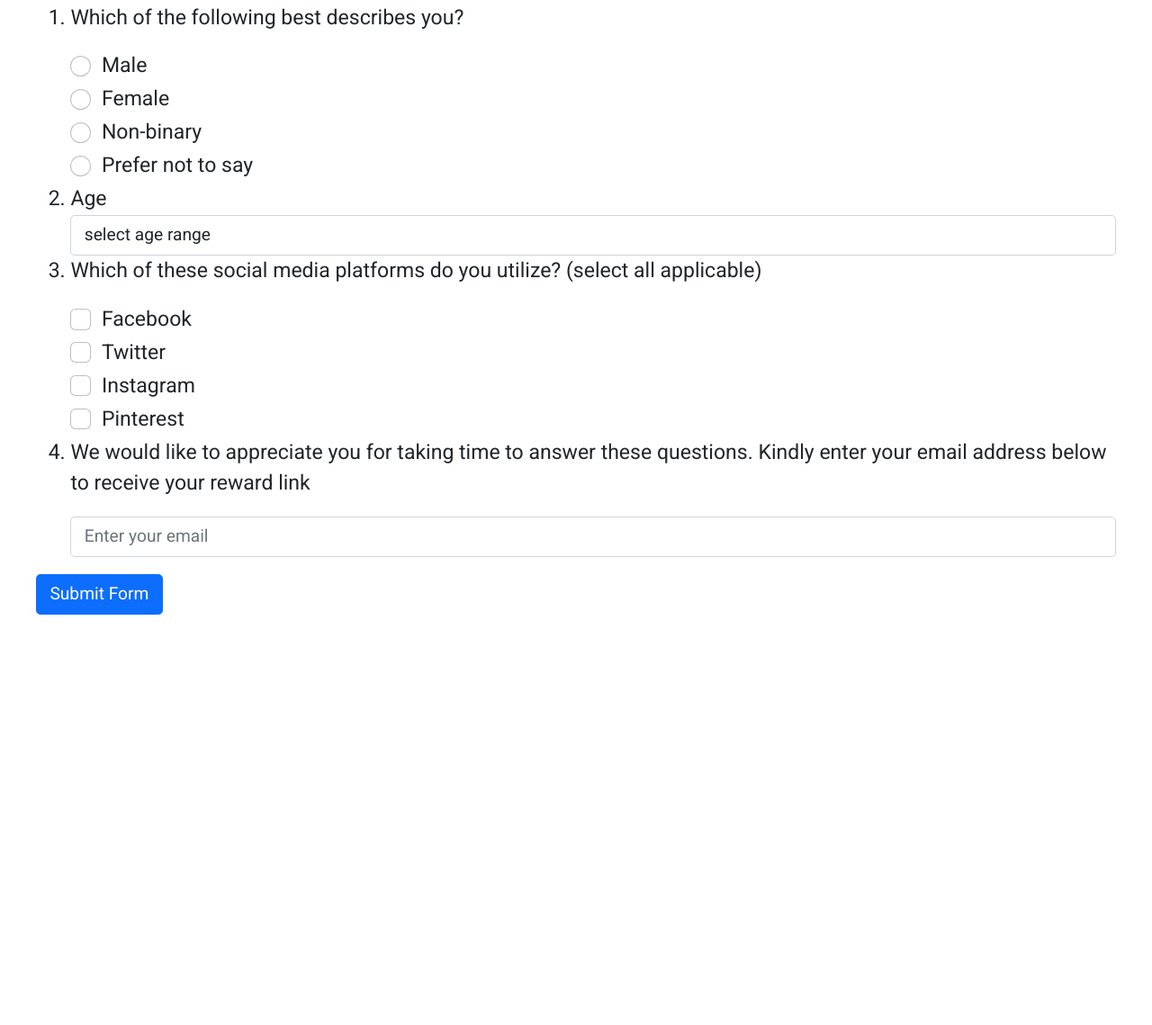
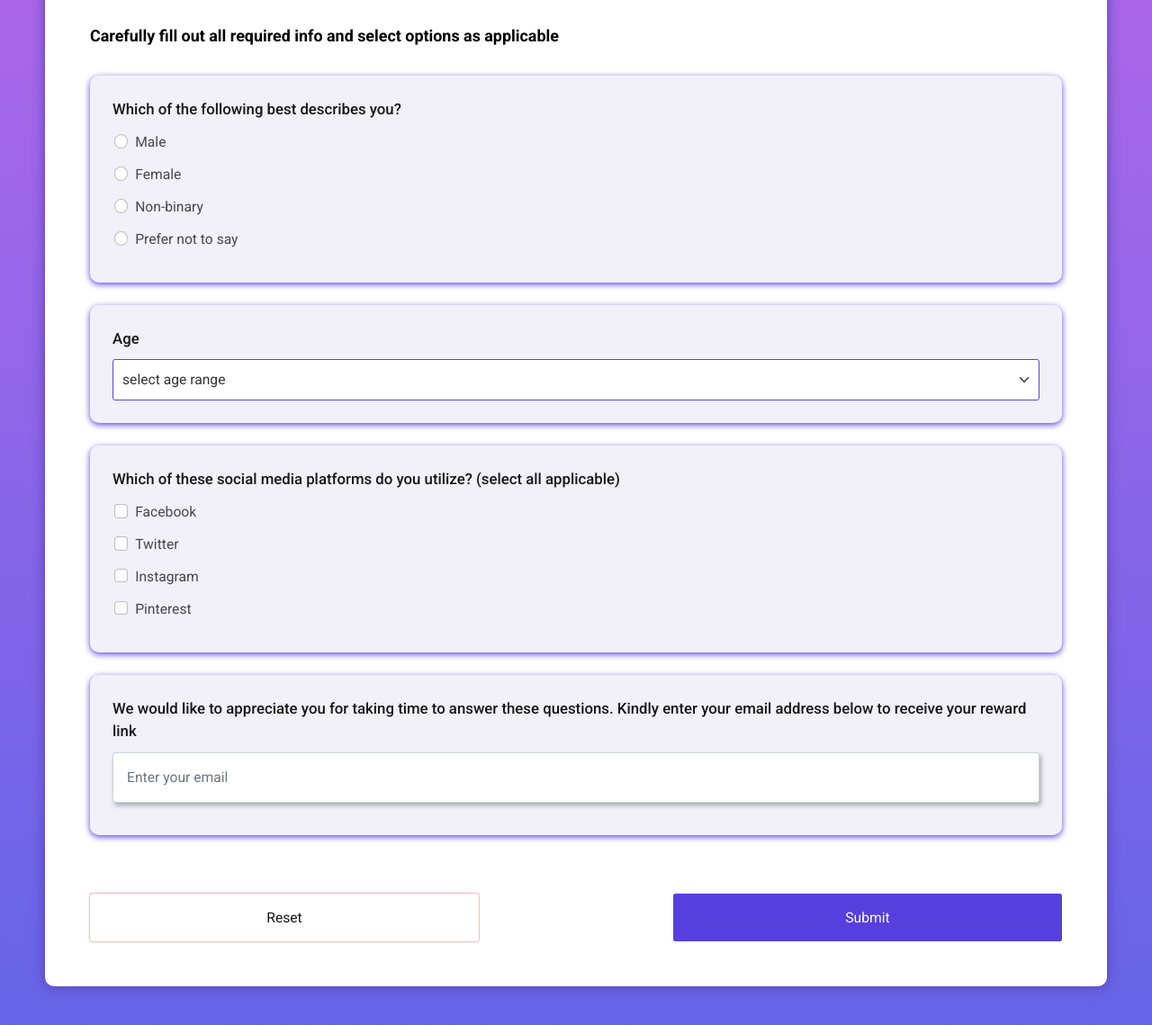
Before and after one commit to Lazy-poet/Questionnaire, a plain HTML site: page form.html in a window 1280 px wide. Shown: the part 73-1212 px from the top of the page at 90% size. Before the commit the page ends 810 px from the top, so only its background shows below. Drawn offline with nearby package versions, Linux system fonts and the light colour scheme.

Commit message:
new commit

```diff
--- a/form.html
+++ b/form.html
@@ -13,16 +13,20 @@
 </head>
 
 <body>
-  <div class="form-container">
+  <div class="form-container contanier-fluid">
     <!-- <h1 class="header">Product Survey Form</h1> -->
+
     <h2>Carefully fill out all required info and select options as applicable</h2>
-    <form class="needs-validation" novalidate>
+
+    <form class="needs-validation" novalidate role="form">
       <div class="form-row">
         <ol>
           <li>
-            <p>Which of the following best describes you?</p>
+            <div class="form-group">
+              <p class="question">Which of the following best describes you?</p>
+
               <div class="form-check">
-              <input type="radio" name='gender' id="male" value="male" class="form-check-input">
+                <input type="radio" name='gender' id="male" value="male" class="form-check-input" required>
                 <label for="male" class="form-check-label">Male
                 </label>
               </div>
@@ -40,28 +44,34 @@
                 <input type="radio" name='gender' id="unspecified" value"unspecified" class="form-check-input">
                 <label for="unspecified" class="form-check-label">Prefer not to say
                 </label>
+                <div class="invalid-feedback">
+                  Please select an option.
                 </div>
-            <div class="invalid-feedback">
-              <p>Please choose a username.</p>
+              </div>
             </div>
           </li>
 
-
           <li>
             <div class="form-group">
-              <label for="dropdown">Age</label>
-              <select name="Age" id="dropdown" class="form-control">
-                <option disabled selected>select age range</option>
+              <label for="dropdown" class="question">Age</label>
+              <select name="Age" id="dropdown" class="form-select select" required>
+                <option disabled selected value="">select age range</option>
                 <option value="above 60">Above 60</option>
                 <option value="50-59">50-59</option>
                 <option value="40-49">40-49</option>
                 <option value="30-39">30-39</option>
                 <option value="below 30">Below 30</option>
+
               </select>
+              <div class="invalid-feedback">
+                Please select age
+              </div>
             </div>
           </li>
           <li>
-            <p>Which of these social media platforms do you utilize? <span>(select all applicable)</span></p>
+            <div class="form-group">
+              <p class="question">Which of these social media platforms do you utilize? <span>(select all
+                  applicable)</span></p>
               <div class="form-check">
                 <input type="checkbox" id="facebook" class="form-check-input">
                 <label for="facebook" class="form-check-label">Facebook</label>
@@ -78,21 +88,27 @@
                 <input type="checkbox" id="pinterest" class="form-check-input">
                 <label for="pinterest" class="form-check-label">Pinterest</label>
               </div>
+            </div>
           </li>
 
           <li>
             <div class="form-group">
 
-              <p>We would like to appreciate you for taking time to answer these questions.
+              <p class="question">We would like to appreciate you for taking time to answer these questions.
                 Kindly enter your email address below to receive your reward link
               <p>
-                <input class="form-control" type="email" placeholder="Enter your email" id="email">
-
+                <input class="form-control email" type="email" placeholder="Enter your email" id="email" required>
+              <div class="valid-feedback">
+                Please enter your email.
+              </div>
             </div>
           </li>
         </ol>
       </div>
-      <button type="submit" class="btn btn-primary">Submit Form</button>
+      <div class="actions">
+        <input class="btn btn-custom" type="reset" value="Reset">
+        <button type="submit" class="btn btn-custom2">Submit </button>
+      </div>
     </form>
   </div>
   <script src="https://cdn.jsdelivr.net/npm/bootstrap@5.0.0-beta1/dist/js/bootstrap.bundle.min.js"
--- a/styles.css
+++ b/styles.css
@@ -5,9 +5,161 @@
 }
 
 html, body{
-  height: 100vh;
+  min-height: 100vh;
   max-width: 100vw;
   font-family: 'Roboto', sans-serif;
-  padding: 10px 20px;
-  font-size: 1.2rem
+  font-size: .7rem;
+  display: flex;
+  justify-content: center;
+
 }
+body{
+/*background-color: #f2f1fa !important*/
+background-image: linear-gradient(hsl(273, 75%, 66%), hsl(240, 73%, 65%));
+ padding: 30px
+}
+.form-container{
+  color: hsl(247, 6%, 29%);
+  background-color:#fff;
+  padding: 30px;
+  border-radius: 10px;
+  box-shadow: 0px 0px 15px hsl(251, 48%, 49%)
+
+}
+h2{
+color: rgb(0,0,0);
+font-size: 1.2rem !important;
+font-weight: 700 !important;
+line-height: 1.5 !important;
+  text-align: centr;
+  margin-bottom: 20px !important;
+}
+.form-group{
+background-color: #f2f1fa;
+padding: 10px 15px 20px ;
+border-radius: 10px;
+  margin-bottom: 20px;
+  box-shadow: 0 2px 4px hsl(250, 73%, 57%)
+}
+ol{
+padding: 0 !important
+}
+ol li{
+font-size: 1.2rem;
+margin-bottom: 10px;
+  list-style: none
+}
+.question{
+color: hsl(247, 6%, 9%);
+font-weight: 500;
+ font-size: 1.2rem;
+  line-height: 1.5
+}
+
+.select{
+border-color: hsl(250, 73%, 57%);
+padding: 10px !important;
+margin-top: 10px !important;
+font-size: 1.2rem !important;
+color: rgba(0,0,0,.8)!important
+}
+input[type="radio"],
+input[type="radio"]~label,
+input[type="checkbox"],
+input[type="checkbox"]~label{
+font-size: 1.2rem !important;
+margin-bottom: 5px
+}
+
+.email{
+padding: 10px !important;
+font-size: 1.2rem !important;
+box-shadow: 2px 3px 5px rgba(0,0,0,0.3)
+}
+
+.invalid-feedback{
+font-size: 1.2rem !important
+}
+
+
+.actions{
+display: flex;
+justify-content: space-between;
+ margin-top: 40px;
+}
+.btn-custom{
+  background-color: transparent;
+  color: hsl(247, 6%, 9%);
+  border: none;
+  box-shadow: 0px 0px 2px rgb(256,0,0);
+  width: 40%;
+  height: 45px;
+font-size: 1.2rem !important;
+ transition: .5s
+}
+.btn-custom:hover{
+color: #fff !important;
+background-color: red;
+  box-shadow: none;
+
+}
+.btn-custom2{
+background-color: hsl(249, 71%, 56%) !important;
+color: #fefeff !important;
+  height: 45px;
+ width: 40%;
+/*margin-left: 50%;
+transform: translateX(-50%);*/
+font-size: 1.2rem !important;
+  border: none;
+}
+.btn-custom2:hover{
+background-color: hsl(249, 71%, 36%) !important
+}
+
+@media only screen and (min-width: 678px){
+body{
+  padding: 50px;
+}
+.form-container{
+  padding: 50px;
+}
+h2{
+  font-size: 1.6rem !important;
+  margin-bottom: 30px !important;
+}
+.form-group{
+  padding: 25px;
+  box-shadow: 0 2px 7px hsl(250, 73%, 57%);
+  margin-bottom: 25px;
+
+}
+ol li{
+  font-size: 1.5rem
+}
+.question{
+  font-size: 1.5rem
+}
+.select{
+  font-size: 1.4rem !important
+}
+input[type="radio"],
+input[type="radio"]~label,
+input[type="checkbox"],
+input[type="checkbox"]~label{
+font-size: 1.4rem !important;
+margin-bottom: 10px
+}
+.email{
+  padding: 15px !important;
+  font-size: 1.4rem !important;
+  box-shadow: 2px 3px 5px rgba(0,0,0,0.3)
+  }
+.actions{
+  margin-top: 65px;
+}
+  .btn{
+    height: 53px;
+    font-size: 1.4rem !important
+  }
+}
```
Lines whose indentation alone changed are shown as unchanged.
